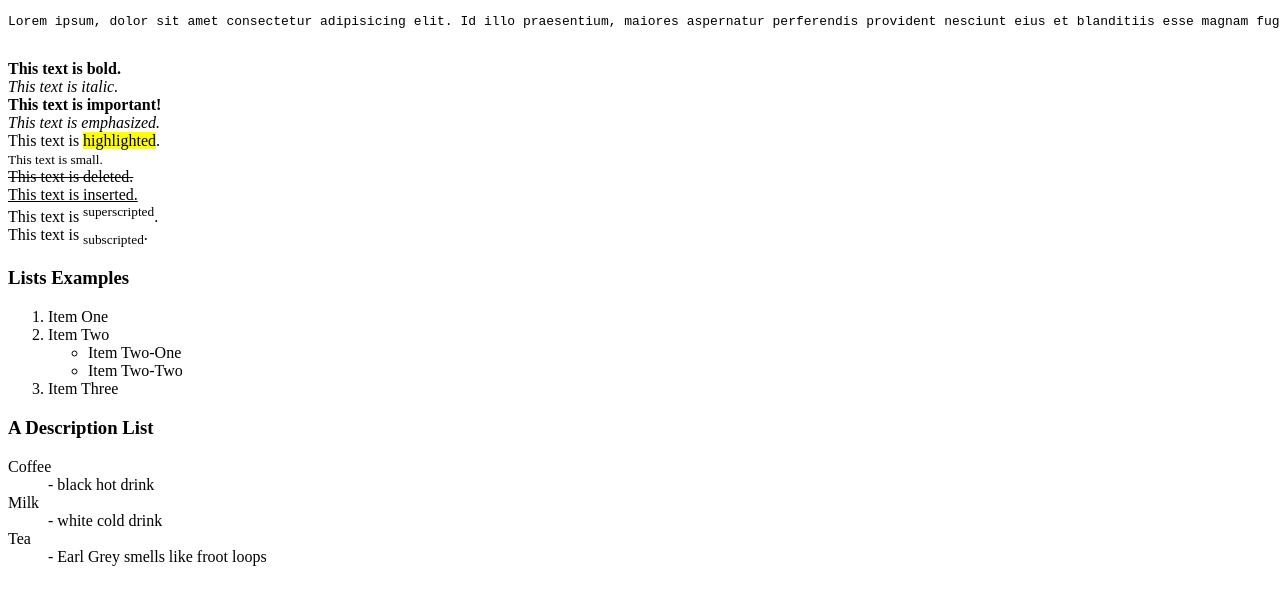
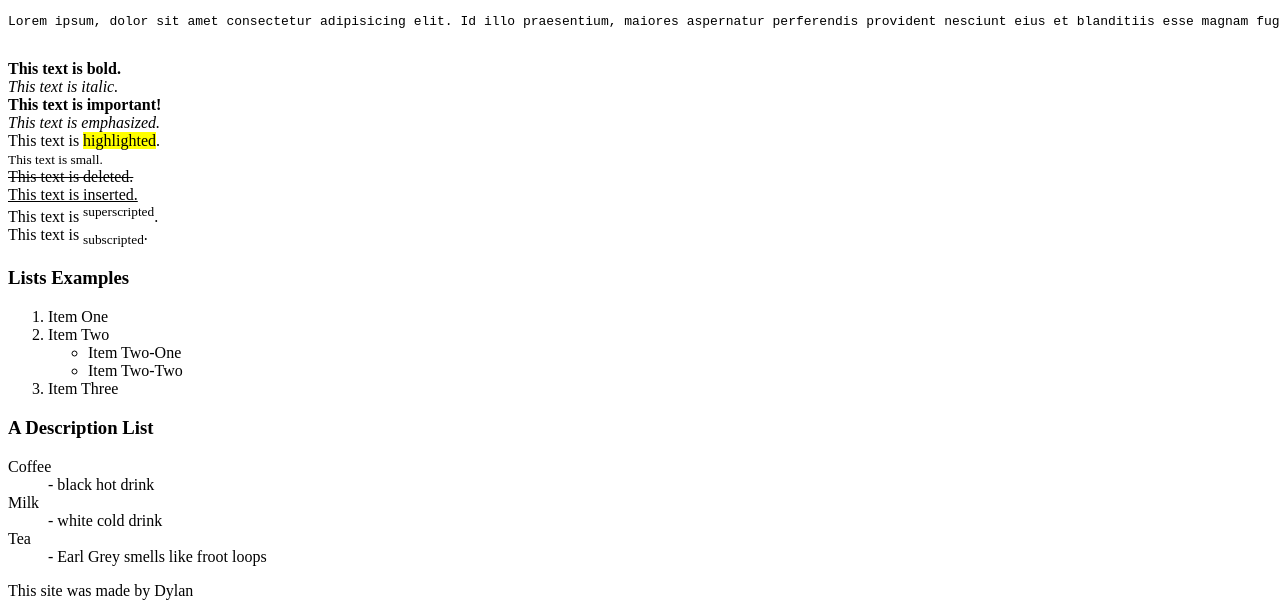
Before and after one commit to comeaudc/307.1_Lecture, a plain HTML site: page index.html in a window 1280 px wide. Shown: the part 671-1287 px from the top of the page. Before the commit the page ends 1253 px from the top, so only its background shows below. Drawn offline with Linux system fonts and the light colour scheme.

Commit message:
Added a footer

```diff
--- a/index.html
+++ b/index.html
@@ -59,7 +59,7 @@
         <dt>Tea</dt>
         <dd>- Earl Grey smells like froot loops</dd>
         </dl>
-
     </section>
+    <footer><p>This site was made by Dylan</p></footer>
 </body>
 </html>
```
